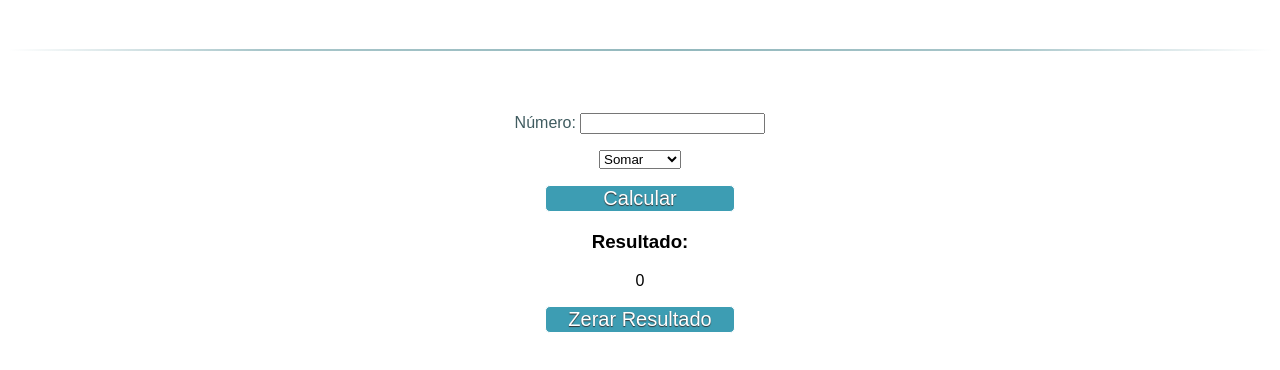
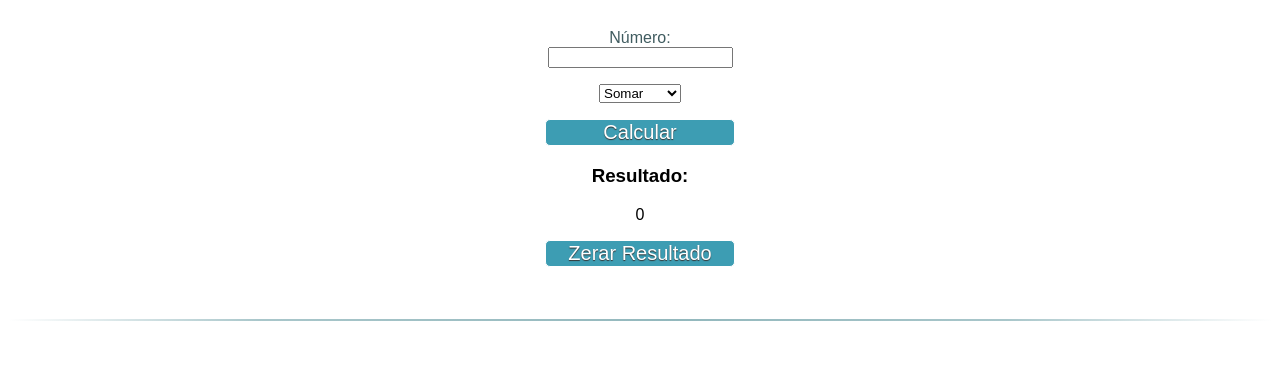
Before and after one commit to fernandomette/ContadorPython, a plain HTML site: page index.html in a window 1280 px wide. Shown: the part 142-512 px from the top of the page. Drawn offline with Linux system fonts and the light colour scheme.

Commit message:
arrumado formulario com css

```diff
--- a/index.html
+++ b/index.html
@@ -78,11 +78,9 @@
 
     <h1>Sistema de Calculadora</h1>
 
-    <h1></h1>
-
      <form >
             <p>
-                <label for="numero">Número:</label>
+                <label for="numero">Número:</label><br>
                 <input type="text" id="numerodigitado" name="numerodigitado" valuer ="" required/><br>
             </p>
 
@@ -109,6 +107,8 @@
             </p>
         </form>
 
+        <h1> </h1>
+
 </body>
 
 </html>
```
